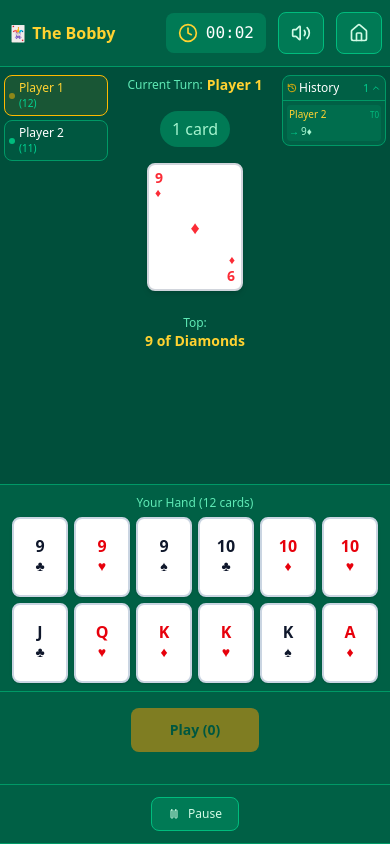
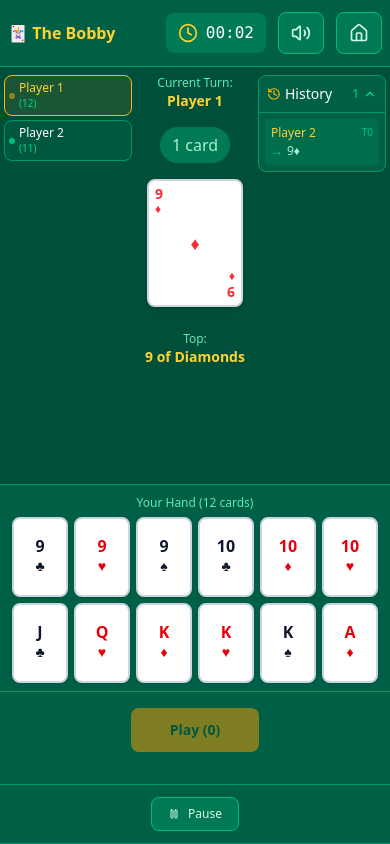
Before and after one commit to moxlas/bobby-v2, a React (Vite) app: page / in a window 390 px wide. Both pictures are taken after a click on the button "Start Game". Built offline with nearby package versions, Linux system fonts and the light colour scheme.

Commit message:
Update GameBoard.tsx
updates to mobile layout

```diff
--- a/components/GameBoard.tsx
+++ b/components/GameBoard.tsx
@@ -618,7 +618,7 @@ export function GameBoard({
       {/* Main game area */}
       <div className="flex-1 flex flex-row items-start gap-1 sm:gap-4 px-1 sm:px-4 pt-2 pb-0 sm:p-4 max-w-6xl mx-auto w-full overflow-hidden">
         {/* Left sidebar - Players (all screens) */}
-        <div className="flex w-[104px] sm:w-28 lg:w-44 flex-col gap-1 sm:gap-2 overflow-y-auto flex-shrink-0">
+        <div className="flex w-32 lg:w-44 flex-col gap-1 sm:gap-2 overflow-y-auto flex-shrink-0">
           <div className="text-emerald-300 text-[10px] sm:text-xs font-medium uppercase tracking-wide mb-0.5 sm:mb-1 px-0.5 sm:px-1 hidden sm:block">{t('game.sidebar.players')}</div>
           {gameState.players.map((player: any) => {
             const isCurrent = player.id === currentPlayer?.id;
@@ -664,11 +664,13 @@ export function GameBoard({
         {/* Center - Pile and actions */}
         <div className="flex-1 grid grid-rows-[auto_auto_min-content] place-items-center gap-3 sm:gap-4 overflow-y-auto min-h-0">
           <div className="text-center">
-            <div className="flex items-center gap-1 sm:gap-2 justify-center mb-1 sm:mb-2">
-              <span className="text-emerald-300 text-xs sm:text-sm">{t('game.center.currentTurn')}</span>
-              <span className="text-amber-300 font-bold text-sm sm:text-lg">{currentPlayer?.name}</span>
-              {currentPlayer?.isAI && <span className="text-[10px] sm:text-xs text-emerald-400">({t('game.sidebar.ai')})</span>}
-              {isAIThinking && <span className="text-amber-400 text-xs sm:text-sm animate-pulse">{t('game.center.thinking')}</span>}
+            <div className="mb-1 sm:mb-2">
+              <div className="text-emerald-300 text-xs sm:text-sm">{t('game.center.currentTurn')}</div>
+              <div className="flex items-center justify-center gap-1 sm:gap-2 flex-wrap">
+                <span className="text-amber-300 font-bold text-sm sm:text-lg">{currentPlayer?.name}</span>
+                {currentPlayer?.isAI && <span className="text-[10px] sm:text-xs text-emerald-400">({t('game.sidebar.ai')})</span>}
+                {isAIThinking && <span className="text-amber-400 text-xs sm:text-sm animate-pulse">{t('game.center.thinking')}</span>}
+              </div>
             </div>
           </div>
 
@@ -792,35 +794,35 @@ export function GameBoard({
         </div>
 
         {/* Right sidebar - Move History (all screens) */}
-        <div className="flex w-[104px] sm:w-28 lg:w-56 flex-col gap-1 sm:gap-3 flex-shrink-0">
+        <div className="flex w-32 lg:w-56 flex-col gap-1 sm:gap-3 flex-shrink-0">
           <div className="bg-emerald-800 rounded-lg border border-emerald-600 flex flex-col" style={{ maxHeight: `${estimatedPlayerListHeight}px` }}>
             <button
               onClick={() => setShowHistory(!showHistory)}
-              className="flex items-center justify-between p-1 sm:p-3 border-b border-emerald-600 flex-shrink-0"
+              className="flex items-center justify-between p-2 sm:p-3 border-b border-emerald-600 flex-shrink-0"
             >
-              <div className="flex items-center gap-0.5 sm:gap-2">
-                <History className="w-2.5 h-2.5 sm:w-4 sm:h-4 text-amber-400" />
-                <span className="text-white font-medium text-xs sm:text-sm truncate">{t('game.history.title')}</span>
+              <div className="flex items-center gap-1 sm:gap-2">
+                <History className="w-3.5 h-3.5 sm:w-4 sm:h-4 text-amber-400" />
+                <span className="text-white font-medium text-sm truncate">{t('game.history.title')}</span>
               </div>
-              <div className="flex items-center gap-0.5 sm:gap-2">
-                <span className="text-emerald-400 text-[10px] sm:text-xs">{gameState.moveHistory.length}</span>
+              <div className="flex items-center gap-1 sm:gap-2">
+                <span className="text-emerald-400 text-xs">{gameState.moveHistory.length}</span>
                 {showHistory ? (
-                  <ChevronUp className="w-2.5 h-2.5 sm:w-4 sm:h-4 text-emerald-400" />
+                  <ChevronUp className="w-3.5 h-3.5 sm:w-4 sm:h-4 text-emerald-400" />
                 ) : (
-                  <ChevronDown className="w-2.5 h-2.5 sm:w-4 sm:h-4 text-emerald-400" />
+                  <ChevronDown className="w-3.5 h-3.5 sm:w-4 sm:h-4 text-emerald-400" />
                 )}
               </div>
             </button>
 
             {showHistory && (
-              <div ref={historyContainerRef} className="flex-1 overflow-y-auto p-1 sm:p-2 space-y-0.5 sm:space-y-1 min-h-0">
+              <div ref={historyContainerRef} className="flex-1 overflow-y-auto p-1.5 sm:p-2 space-y-1 min-h-0">
                 {gameState.moveHistory.length === 0 ? (
-                  <p className="text-emerald-400 text-[10px] sm:text-xs italic text-center py-1 sm:py-4">{t('game.history.noMoves')}</p>
+                  <p className="text-emerald-400 text-xs italic text-center py-2 sm:py-4">{t('game.history.noMoves')}</p>
                 ) : (
                   gameState.moveHistory.slice().reverse().map((move: PlayerMove) => (
                     <div
                       key={move.id}
-                      className={`text-[10px] sm:text-xs p-0.5 sm:p-2 rounded ${
+                      className={`text-xs p-1.5 sm:p-2 rounded ${
                         move.type === 'play'
                           ? 'bg-emerald-700/50'
                           : 'bg-amber-900/30'
@@ -830,16 +832,16 @@ export function GameBoard({
                         <span className={`font-medium truncate max-w-[60%] ${move.type === 'play' ? 'text-amber-300' : 'text-emerald-300'}`}>
                           {move.playerName}
                         </span>
-                        <span className="text-emerald-500 text-[8px] sm:text-[10px] flex-shrink-0">T{move.turnNumber}</span>
+                        <span className="text-emerald-500 text-[10px] flex-shrink-0">T{move.turnNumber}</span>
                       </div>
                       <div className="text-emerald-200 truncate">
                         {move.type === 'play' ? (
-                          <span className="flex items-center gap-0.5 sm:gap-1">
+                          <span className="flex items-center gap-1">
                             <span className="text-emerald-400 flex-shrink-0">→</span>
                             <span className="truncate">{move.cards.map(c => getCardDisplayName(c)).join(' ')}</span>
                           </span>
                         ) : (
-                          <span className="flex items-center gap-0.5 sm:gap-1">
+                          <span className="flex items-center gap-1">
                             <span className="text-amber-400 flex-shrink-0">↑</span>
                             {t('game.history.took', { count: move.cards.length })}
                           </span>
```
